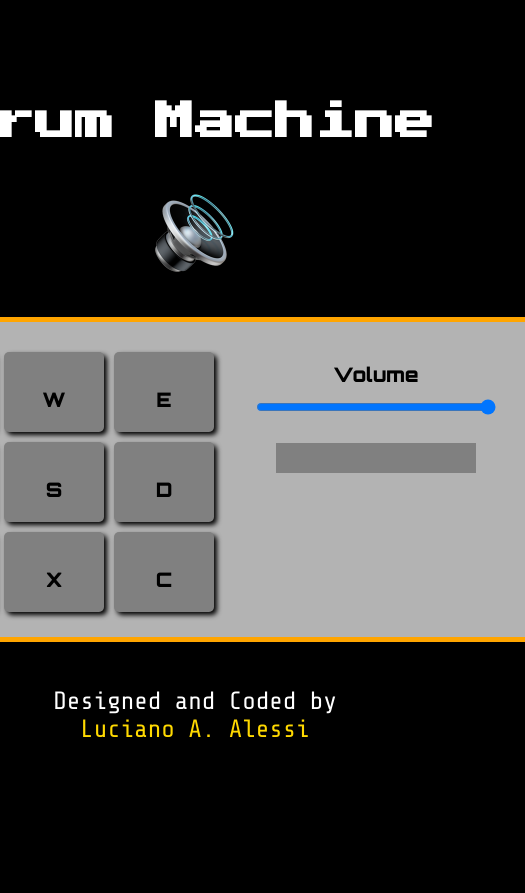
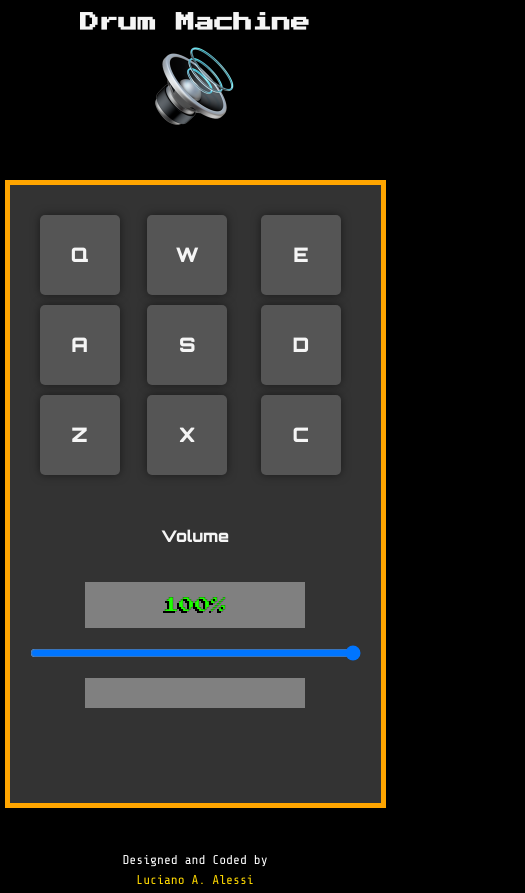
Before and after one commit to lucianoalessi/drum-machine, a React (Create React App) app: page / in a window 390 px wide. Shown: the whole page, 525 px wide, since content can reach past the window. Before the commit the page ends 844 px from the top, so only its background shows below. Built offline with nearby package versions, Linux system fonts and the light colour scheme; a web font is replaced by a local one.

Commit message:
refactor: modify for responsive design

```diff
--- a/public/index.html
+++ b/public/index.html
@@ -42,6 +42,5 @@
       To begin the development, run `npm start` or `yarn start`.
       To create a production bundle, use `npm run build` or `yarn build`.
     -->
-
   </body>
 </html>
--- a/src/App.css
+++ b/src/App.css
@@ -1,95 +1,127 @@
-* {
-  margin: 0;
-  padding: 0;
-  box-sizing: border-box;
-}
-
 html,body {
-  color: white;
   background-color: black;
+  color: #f5f5f5;
   font-family: Lato, sans-serif;
   display: flex;
+  flex-wrap: wrap;
+  flex-direction: column;
   justify-content: center;
   align-items: center;
-  height: 100vh;
 }
-
+/*APP CONTAINER*/
 
 .App {
   display: flex;
   flex-wrap: wrap;
+  flex-direction: column;
+  align-items: center;
+  align-content: center;
   justify-content: center;
+}
+
+/*TITULO*/
+.tittle-container{
+  display: flex;
+  flex-direction: column;
   align-items: center;
-  flex-direction: column;
+  align-content: center;
 }
 
 .tittle{
   font-family: 'Press Start 2P', cursive;
   font-size: 40px;
+  justify-content: center;
+  align-items: center;
 }
 
 .speaker{
-  height: 80px;
-  margin: 50px;
+  margin-bottom: 60px;
+  width: 80px; /* Cambia esto al tamaño que desees */
+  height: auto; /* Esto mantendrá la proporción de la imagen */
 }
 
+/*CONTENEDOR PRINCIPAL*/
 .main-container {
-    outline: 5px solid orange;
-    position: relative;
-    width: 660px;
-    text-align: center;
-    background-color: #b3b3b3;
-    color: black;
+  display: flex;
+  flex-wrap: wrap;
+  justify-content: space-between;
+  align-items: center;
+  align-content: center;
+  text-align: center;
+  padding: 25px;
+  outline: 5px solid orange;
+  background-color: #333;
+  color: #f5f5f5;
+  padding: 10px; /* Añade un poco de padding alrededor del contenido */
 }
 
-
-.drum-pads-container  {
-  width: 332px;
-  height: 272px;
-  display: inline-block;
-  margin: 20px;
+/*CONTENEDOR BOTONES*/
+.drum-pads-container {
+  display: grid;
+  grid-template-columns: repeat(3, 1fr);
+  grid-gap: 10px;
+  margin: 10px;
+  padding: 10px;
 }
 
-/*Buttoms*/
+/*BOTONES*/
+.drum-pad {
+  text-align: center;
 
-.drum-pad  {
-  background-color: grey;
-  margin-top: 10px;
-  box-shadow: black 3px 3px 5px;
-  position: relative;
-  float: left;
-  width: 100px;
-  height: 80px;
-  margin-right: 10px;
+  background-color: #555;
+  color: #f5f5f5;
+  box-shadow: 0 0 10px rgba(0, 0, 0, 0.5);
   border-radius: 5px;
   padding-top: 35px;
   box-sizing: border-box;
   cursor: pointer;
   font-family: 'Orbitron', sans-serif;
   font-size: 20px;
+
+  /* Asegurarse de que los botones sean cuadrados */
+
+  aspect-ratio: 1 / 1;
+
+  /* Alinear el texto al centro del botón */
+  display: flex;
+  justify-content: center;
+  align-content: center;
+  align-items: center;
+  padding: 0px 40px 0px 40px;
 }
 
 .btn-warning, .drum-pad:hover {
-  background-color: rgb(236, 178, 17);
+  background-color: #f5f5f5;
+  color: #333;
+}
+
+/* Transiciones suaves para los cambios de estado */
+.drum-pad, .btn-warning, .drum-pad:hover {
+  transition: background-color 0.3s ease, color 0.3s ease;
+}
+
+/* Efecto de "pulsación" para los botones de la batería */
+.drum-pad:active {
+  transform: scale(0.95);
 }
 
 /*Volume and Display */
 
 .config-container {
-
-  width: 240px;
-  height: 272px;
-  display: inline-block;
-  margin: 40px 20px 0 10px;
-  vertical-align: top;
+  display: flex;
+  flex-direction: column;
+  justify-content: center;
+  align-items: center;
+  align-content: center;
+  margin: 10px;
+  padding-bottom: 60px;
 }
 
 .volume {
   font-family: 'Orbitron', sans-serif;
-  font-size: 20px;
+  font-size: 30px;
 }
 .volume-range {
-    margin: 12.5px 0;
     width: 100%;
     border: 25px;
 }
@@ -103,7 +135,7 @@ html,body {
 }
 
 .display {
-  width: 200px;
+  width: 220px;
   background-color: gray;
   margin: 15px auto;
   padding: 15px;
@@ -112,6 +144,7 @@ html,body {
   color: rgb(32, 255, 3);
   -webkit-text-stroke: 0.25px black;
   text-shadow: -2px 2px black;
+  text-align: center;
 }
 
 
@@ -131,3 +164,87 @@ html,body {
   color: #ffd900;
   line-height: 26px;
 }
+
+
+/*BOTONES FOOTER*/
+
+/* Estilos para dispositivos con pantalla grande */
+@media (min-width: 1200px) {
+
+  .App {
+    flex-direction: row;
+    align-items: flex-start;
+  }
+
+  .main-container {
+    width: 80%;
+  }
+
+  .drum-pads-container, .config-container {
+    width: 45%;
+  }
+
+  .drum-pad {
+    width: 30%;
+  }
+
+}
+
+/* Estilos para dispositivos con pantalla mediana */
+@media (min-width: 768px) and (max-width: 1199px) {
+
+  .App {
+    flex-direction: row;
+    align-items: flex-start;
+  }
+
+  .main-container {
+    width: 90%;
+  }
+
+  .drum-pads-container, .config-container {
+    width: 45%;
+  }
+
+  .drum-pad {
+    width: 30%;
+  }
+}
+
+/* Estilos para dispositivos con pantalla pequeña */
+@media (max-width: 767px) {
+
+  .App {
+    flex-direction: column;
+    align-items: center;
+  }
+
+
+  .main-container {
+    width: 90%; /* Aumenta el ancho para aprovechar más espacio en pantallas pequeñas */
+  }
+
+  .drum-pads-container, .config-container {
+    width: 100%;
+  }
+
+  .drum-pad {
+    width: 30%; /* Ajusta el tamaño de los botones para que sean más grandes en pantallas pequeñas */
+  }
+
+  .tittle {
+    font-size: 1.2rem; /* Reduce el tamaño de la fuente para que se ajuste mejor en pantallas pequeñas */
+  }
+
+  .volume {
+    font-size: 1rem; /* Reduce el tamaño de la fuente para que se ajuste mejor en pantallas pequeñas */
+  }
+
+  .author {
+    font-size: 0.8rem; /* Reduce el tamaño de la fuente para que se ajuste mejor en pantallas pequeñas */
+  }
+
+  .author a {
+    font-size: 0.8rem; /* Reduce el tamaño de la fuente para que se ajuste mejor en pantallas pequeñas */
+  }
+}
--- a/src/App.js
+++ b/src/App.js
@@ -4,6 +4,12 @@ import speaker from './images/speaker.png'
 import './font/PressStart2P-Regular.ttf'
 import './font/Orbitron-VariableFont_wght.ttf'
 import './font/ShareTechMono-Regular.ttf'
+import { ProgressBar } from 'react-bootstrap'; // Importa el componente ProgressBar de react-bootstrap
+import { FontAwesomeIcon } from '@fortawesome/react-fontawesome'
+import { faGlobe } from '@fortawesome/free-solid-svg-icons'
+import { faGithub, faLinkedin } from '@fortawesome/free-brands-svg-icons'
+
+
 
 
 function App() {
@@ -68,6 +74,7 @@ function App() {
   //states
 
   const [volume , setVolume] = useState(1)
+  const [volumePercent, setVolumePercent] = useState('100%') // Nuevo estado
   const [recording , setRecording] = useState('')
 
 
@@ -75,11 +82,14 @@ function App() {
 
   return (
     <div className="App">
+
+      <div className='tittle-container'>
         <h1 className='tittle'>Drum Machine </h1>
         <img
           src={speaker}
           className='speaker'
         />
+      </div>
 
       <div className='main-container' id="drum-machine">
         <div className='drum-pads-container'>
@@ -92,12 +102,19 @@ function App() {
             />
           ))}
         </div>
+
         <div className='config-container' id="display">
           <h4 className='volume'>Volume</h4>
+          <div div className='display'>
+            {volumePercent} {/* Mostrar el volumen en porcentaje */}
+          </div>
           <input
             type='range'
             step='0.01'
-            onChange={(event) => setVolume(event.target.value)}
+            onChange={(event) => {
+              setVolume(event.target.value)
+              setVolumePercent((event.target.value * 100).toFixed(0) + '%') // Actualizar el volumen en porcentaje
+            }}
             value={volume}
             max='1'
             min='0'
@@ -112,8 +129,9 @@ function App() {
       <div className='author'>
         Designed and Coded by
         <br/>
-          <a href='https://www.linkedin.com/in/lucianoalessi/' target='_blank'>Luciano A. Alessi</a>
+        <a href='https://www.lucianoalessi.com' target='_blank'>Luciano A. Alessi</a>
       </div>
+
     </div>
   );
 }
@@ -132,7 +150,7 @@ function Button( { clip, volume, setRecording} ) {
     return () => {
       document.removeEventListener("keydown", handleKeyPress);
     };
-  }, []);
+  }, [volume]);
 
   const handleKeyPress = (event) => {
     if (event.keyCode === clip.keyCode) {
```
Also changed, not shown: package.json (+7 -0 lines), 1 other file (tests, documents, lock files or other folders). Lines whose indentation alone changed are shown as unchanged.
